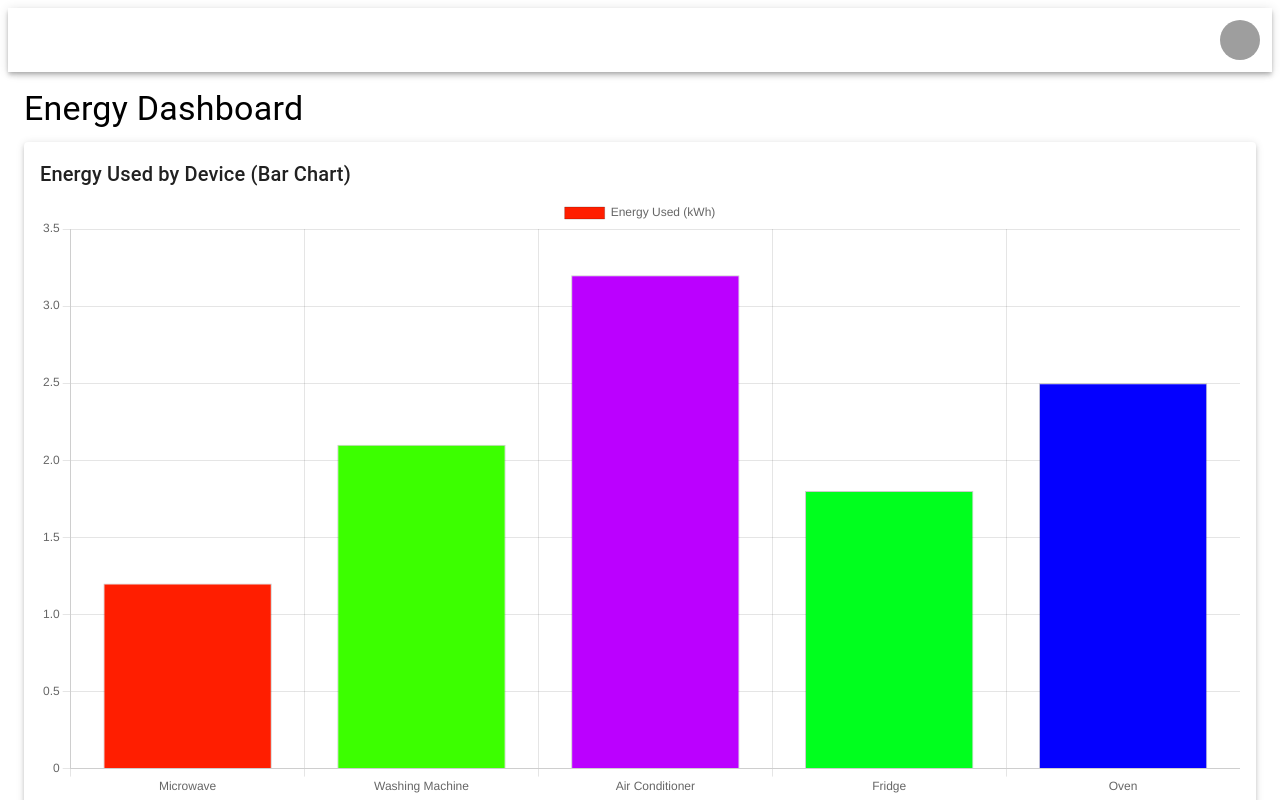
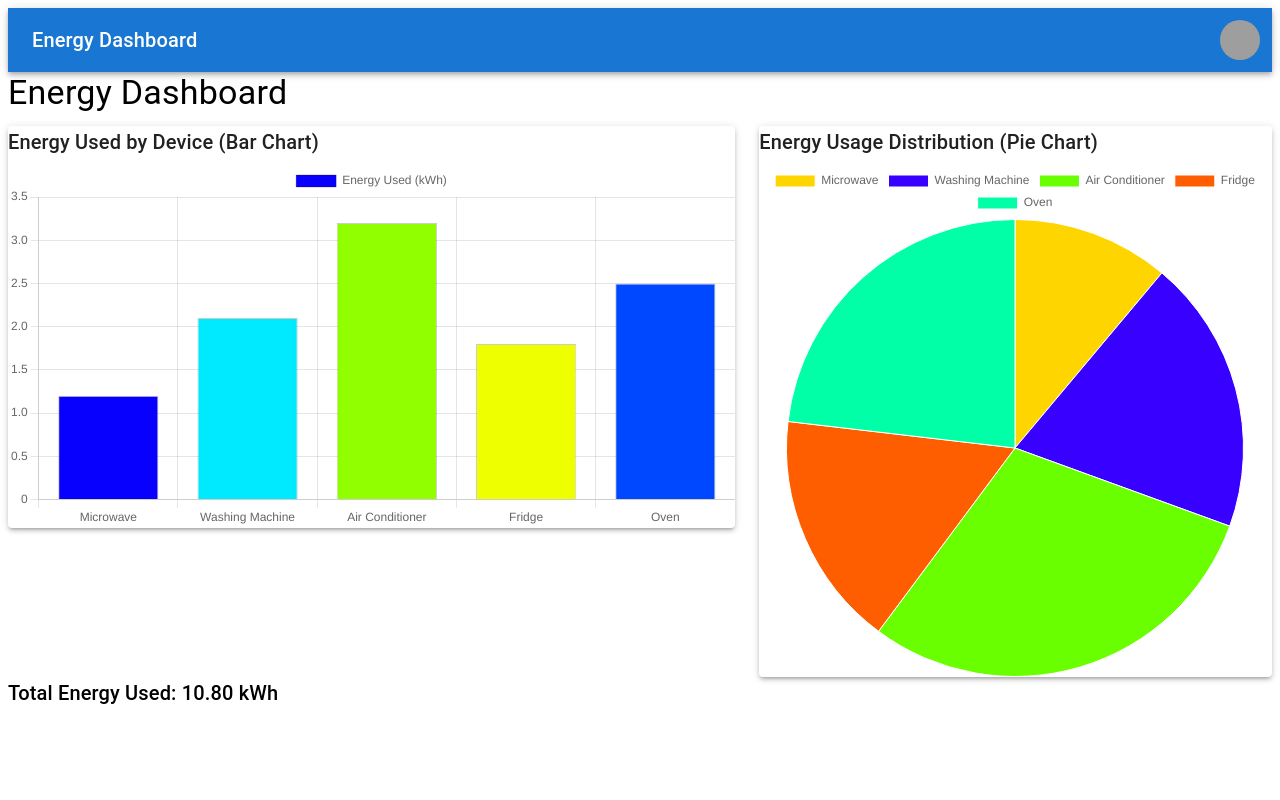
Before and after one commit to Kotresh162/Home_appliences, a React (Vite) app: page /dashbord in a window 1280 px wide. Shown: the top 800 px of the page. Built offline with nearby package versions, Linux system fonts and the light colour scheme; grey boxes are pictures that could not be loaded.

Commit message:
update Readme.md

```diff
--- /dev/null
+++ b/src/components/dashbord/dashbord.module.css
@@ -0,0 +1,60 @@
+/* EnergyDashboard.css */
+
+.energy-dashboard-container {
+    padding: 16px;
+  }
+
+  .energy-dashboard-header {
+    padding: 16px;
+  }
+
+  .energy-dashboard-title {
+    font-size: 2rem;
+    margin-bottom: 16px;
+  }
+
+  .chart-container {
+    margin-top: 24px;
+  }
+
+  .bar-chart-paper {
+    padding: 16px;
+  }
+
+  .pie-chart-paper {
+    padding: 16px;
+    margin-top: 24px;
+  }
+
+  .total-energy {
+    margin-top: 16px;
+    font-size: 1.25rem;
+  }
+
+  .profile-button {
+    padding: 0;
+  }
+
+  .profile-menu {
+    margin-top: 8px;
+  }
+
+  .appbar-scrolling {
+    background-color: rgba(0, 0, 0, 0.8) !important;
+    transition: background-color 0.3s ease;
+  }
+
+  .appbar-transparent {
+    background-color: transparent !important;
+  }
+
+  .grid-container {
+    display: flex;
+    justify-content: space-between;
+  }
+
+  .pie-chart-container {
+    display: flex;
+    justify-content: center;
+    align-items: center;
+  }
--- a/src/components/dashbord/dashbord_page.jsx
+++ b/src/components/dashbord/dashbord_page.jsx
@@ -1,8 +1,8 @@
 import React, { useState, useEffect } from 'react';
 import { AppBar, Box, Grid, IconButton, Menu, MenuItem, Paper, Toolbar, Typography, Avatar } from '@mui/material';
 import { Bar, Pie } from 'react-chartjs-2';
-import { AccountCircle } from '@mui/icons-material';
 import { Chart as ChartJS, CategoryScale, LinearScale, BarElement, ArcElement, Tooltip, Legend } from 'chart.js';
+import './dashbord.module.css';  // Import the CSS file
 
 // Registering Chart.js elements
 ChartJS.register(CategoryScale, LinearScale, BarElement, ArcElement, Tooltip, Legend);
@@ -90,14 +90,11 @@ export default function EnergyDashboard() {
   }, []);
 
   return (
-    <Box sx={{ flexGrow: 1 }}>
+    <Box sx={{ flexGrow: 1 }} className="energy-dashboard-container">
       {/* Header with Navbar */}
       <AppBar
         position="sticky"
-        sx={{
-          backgroundColor: scrolling ? 'rgba(0, 0, 0, 0.8)' : 'transparent',
-          transition: 'background-color 0.3s ease',
-        }}
+        className={scrolling ? "appbar-scrolling" : "appbar-transparent"}
       >
         <Toolbar>
           <Typography variant="h6" sx={{ flexGrow: 1 }}>
@@ -105,12 +102,12 @@ export default function EnergyDashboard() {
           </Typography>
 
           {/* Profile Button with Avatar */}
-          <IconButton edge="end" color="inherit" onClick={handleMenu} sx={{ padding: 0 }}>
+          <IconButton edge="end" color="inherit" onClick={handleMenu} sx={{ padding: 0 }} className="profile-button">
             <Avatar alt={user.name} src={user.profilePicture} />
           </IconButton>
 
           {/* Menu for profile options */}
-          <Menu anchorEl={anchorEl} open={Boolean(anchorEl)} onClose={handleClose}>
+          <Menu anchorEl={anchorEl} open={Boolean(anchorEl)} onClose={handleClose} className="profile-menu">
             <MenuItem onClick={handleClose}>Profile</MenuItem>
             <MenuItem onClick={handleClose}>Logout</MenuItem>
           </Menu>
@@ -118,15 +115,15 @@ export default function EnergyDashboard() {
       </AppBar>
 
       {/* Main Content: Energy Dashboard */}
-      <Box sx={{ padding: 2 }}>
-        <Typography variant="h4" gutterBottom>
+      <Box className="energy-dashboard-header">
+        <Typography variant="h4" className="energy-dashboard-title" gutterBottom>
           Energy Dashboard
         </Typography>
 
-        <Grid container spacing={3}>
+        <Grid container spacing={3} className="grid-container">
           {/* Bar Chart Section */}
-          <Grid item xs={12}>
-            <Paper elevation={3} sx={{ padding: 2 }}>
+          <Grid item xs={12} md={7}>
+            <Paper elevation={3} className="bar-chart-paper">
               <Typography variant="h6" gutterBottom>
                 Energy Used by Device (Bar Chart)
               </Typography>
@@ -134,9 +131,9 @@ export default function EnergyDashboard() {
             </Paper>
           </Grid>
 
-          {/* Pie Chart Section (Below Bar Chart) */}
-          <Grid item xs={12}>
-            <Paper elevation={3} sx={{ padding: 2, marginTop: 3 }}>
+          {/* Pie Chart Section */}
+          <Grid item xs={12} md={5} className="pie-chart-container">
+            <Paper elevation={3} className="pie-chart-paper">
               <Typography variant="h6" gutterBottom>
                 Energy Usage Distribution (Pie Chart)
               </Typography>
@@ -145,7 +142,7 @@ export default function EnergyDashboard() {
           </Grid>
         </Grid>
 
-        <Box sx={{ marginTop: 4 }}>
+        <Box className="total-energy">
           <Typography variant="h6">
             Total Energy Used: {totalEnergyUsed.toFixed(2)} kWh
           </Typography>
```
Also changed, not shown: 1 other file (tests, documents, lock files or other folders).
